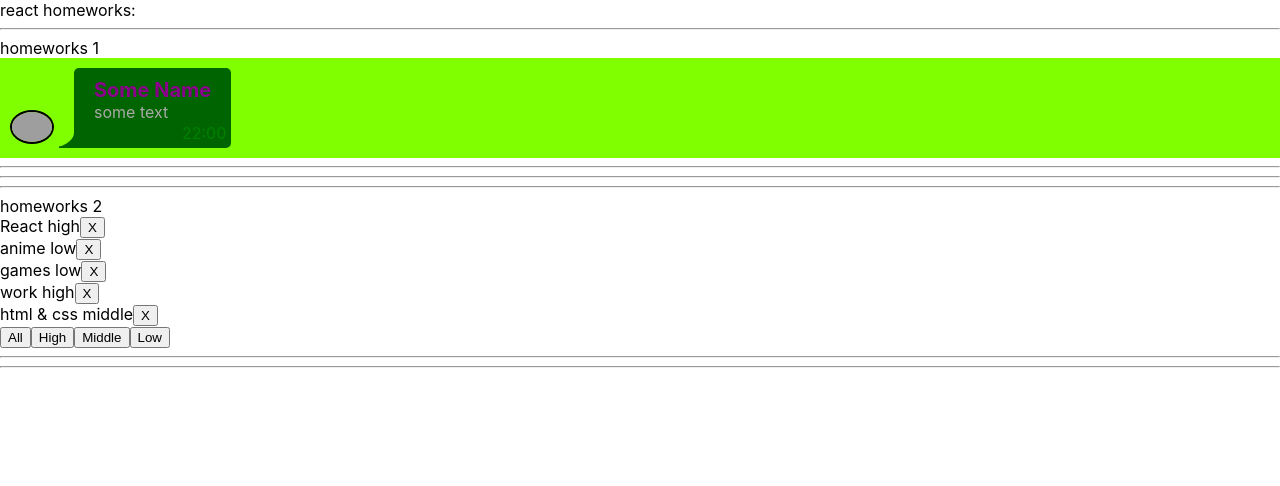
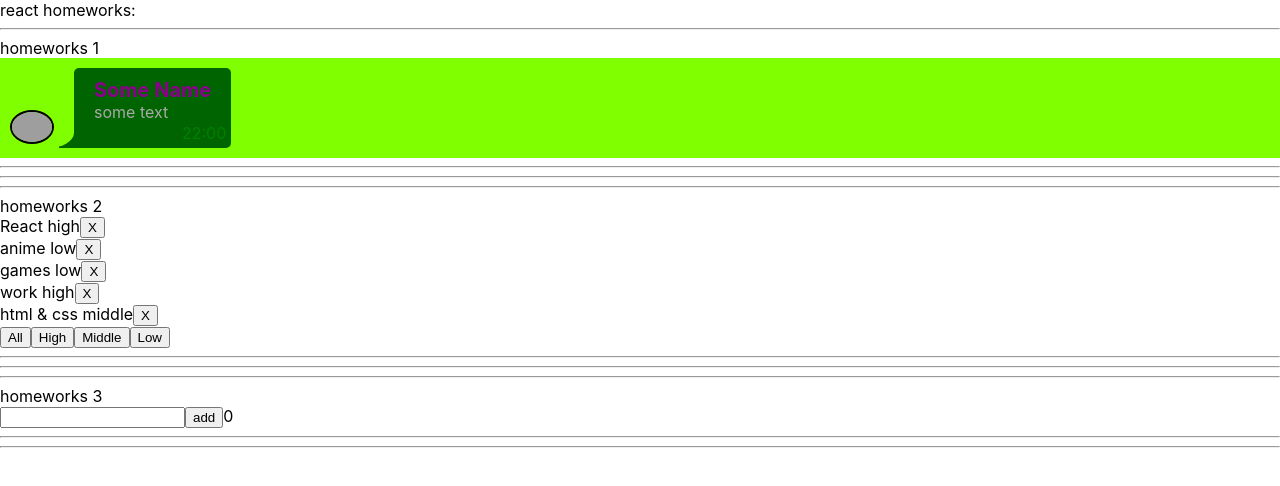
Before and after one commit to onotole-ololoev/it_incubator_ignat_hw, a React (Create React App) app: page / in a window 1280 px wide. Shown: the top 486 px of the page. Built offline with nearby package versions, Linux system fonts and the light colour scheme; grey boxes are pictures that could not be loaded.

Commit message:
home work 3 is done

```diff
--- a/package.json
+++ b/package.json
@@ -10,10 +10,12 @@
     "@types/node": "^16.11.26",
     "@types/react": "^17.0.43",
     "@types/react-dom": "^17.0.14",
+    "@types/uuid": "^8.3.4",
     "react": "^18.0.0",
     "react-dom": "^18.0.0",
     "react-scripts": "5.0.0",
     "typescript": "^4.6.3",
+    "uuid": "^8.3.2",
     "web-vitals": "^2.1.4"
   },
   "scripts": {
--- a/src/p1-main/m1-ui/u1-app/App.tsx
+++ b/src/p1-main/m1-ui/u1-app/App.tsx
@@ -2,6 +2,7 @@
 import s from './App.module.css'
 import HW1 from '../../../p2-homeworks/h1/HW1';
 import HW2 from '../../../p2-homeworks/h2/HW2';
+import HW3 from "../../../p2-homeworks/h3/HW3";
 
 function App() {
     return (
@@ -9,7 +10,7 @@
             <div>react homeworks:</div>
             <HW1/>
             <HW2/>
-            {/*<HW3/>*/}
+            <HW3 />
             {/*<HW4/>*/}
             {/*<HW5/>*/}
 
--- a/src/p2-homeworks/h3/Greeting.tsx
+++ b/src/p2-homeworks/h3/Greeting.tsx
@@ -1,26 +1,28 @@
-import React from 'react'
+import React, {ChangeEvent} from 'react'
 import s from './Greeting.module.css'
 
 type GreetingPropsType = {
-    name: any // need to fix any
-    setNameCallback: any // need to fix any
-    addUser: any // need to fix any
+    name: string // need to fix any
+    setNameCallback: (e:ChangeEvent<HTMLInputElement>) => void // need to fix any
+    addUser: () => void // need to fix any
     error: any // need to fix any
-    totalUsers: any // need to fix any
+    totalUsers: number // need to fix any
+    usersCount: number
+
 }
 
 // презентационная компонента (для верстальщика)
-const Greeting: React.FC<GreetingPropsType> = (
-    {name, setNameCallback, addUser, error, totalUsers} // деструктуризация пропсов
+const Greeting: React.FC<GreetingPropsType> = ({name, setNameCallback, addUser, error, totalUsers, usersCount} // деструктуризация пропсов
 ) => {
-    const inputClass = s.error // need to fix with (?:)
+    const inputClass = error ? s.error : s.someClass// need to fix with (?:)
+
 
     return (
         <div>
-            <input value={name} onChange={setNameCallback} className={inputClass}/>
+            <input value={name} onChange={setNameCallback} className={inputClass} />
             <span>{error}</span>
             <button onClick={addUser}>add</button>
-            <span>{totalUsers}</span>
+            <span>{usersCount}</span>
         </div>
     )
 }
--- a/src/p2-homeworks/h3/GreetingContainer.tsx
+++ b/src/p2-homeworks/h3/GreetingContainer.tsx
@@ -1,9 +1,11 @@
-import React, {useState} from 'react'
+import React, {ChangeEvent, useState} from 'react'
 import Greeting from './Greeting'
+import {UserType} from "./HW3";
 
 type GreetingContainerPropsType = {
-    users: any // need to fix any
-    addUserCallback: any // need to fix any
+    users: Array<UserType> // need to fix any
+    addUserCallback: (name: string) => void // need to fix any
+    usersCount: number
 }
 
 // более простой и понятный для новичков
@@ -11,18 +13,27 @@
 
 // более современный и удобный для про :)
 // уровень локальной логики
-const GreetingContainer: React.FC<GreetingContainerPropsType> = ({users, addUserCallback}) => { // деструктуризация пропсов
-    const [name, setName] = useState<any>('') // need to fix any
-    const [error, setError] = useState<any>('') // need to fix any
+const GreetingContainer: React.FC<GreetingContainerPropsType> = ({users, addUserCallback, usersCount}) => { // деструктуризация пропсов
+    const [name, setName] = useState<string>('') // need to fix any
+    const [error, setError] = useState<string>('') // need to fix any
 
-    const setNameCallback = (e: any) => { // need to fix any
-        setName('') // need to fix
+    const setNameCallback = (e:ChangeEvent<HTMLInputElement>) => { // need to fix any
+        setName(e.currentTarget.value)
+        setError('')// need to fix
     }
     const addUser = () => {
-        alert(`Hello  !`) // need to fix
+        if (name !== '') {
+            addUserCallback(name);
+            alert(`Hello ${name}!`) // need to fix
+            setName('');
+        } else {
+            setError('error, bro!!!')
         }
 
-    const totalUsers = 0 // need to fix
+
+    }
+
+    const totalUsers = 0; // need to fix
 
     return (
             <Greeting
@@ -31,6 +42,7 @@
                 addUser={addUser}
                 error={error}
                 totalUsers={totalUsers}
+                usersCount={usersCount}
             />
     )
 }
--- a/src/p2-homeworks/h3/HW3.tsx
+++ b/src/p2-homeworks/h3/HW3.tsx
@@ -1,19 +1,23 @@
 import React, {useState} from 'react'
 import GreetingContainer from './GreetingContainer'
+import {v1} from "uuid";
 
 // types
 export type UserType = {
-    _id: any // need to fix any
-    name: any // need to fix any
+    _id: string // need to fix any
+    name: string // need to fix any
 }
 
 // уровень работы с глобальными данными
 function HW3() {
-    const [users, setUsers] = useState<any>([]) // need to fix any
+    const [users, setUsers] = useState<Array<UserType>>([]) // need to fix any
 
-    const addUserCallback = (name: any) => { // need to fix any
-        setUsers([]) // need to fix
+    const addUserCallback = (name: string) => { // need to fix any
+        setUsers([{_id: v1(), name: name }, ...users]); // need to fix
+        console.log(users)
     }
+
+    let usersCount = users.length;
 
     return (
         <div>
@@ -21,7 +25,7 @@
             homeworks 3
 
             {/*should work (должно работать)*/}
-            <GreetingContainer users={users} addUserCallback={addUserCallback}/>
+            <GreetingContainer users={users} addUserCallback={addUserCallback} usersCount={usersCount}/>
 
             <hr/>
             {/*для личного творчества, могу проверить*/}
```
Also changed, not shown: 1 other file (tests, documents, lock files or other folders). Lines whose indentation alone changed are shown as unchanged.
